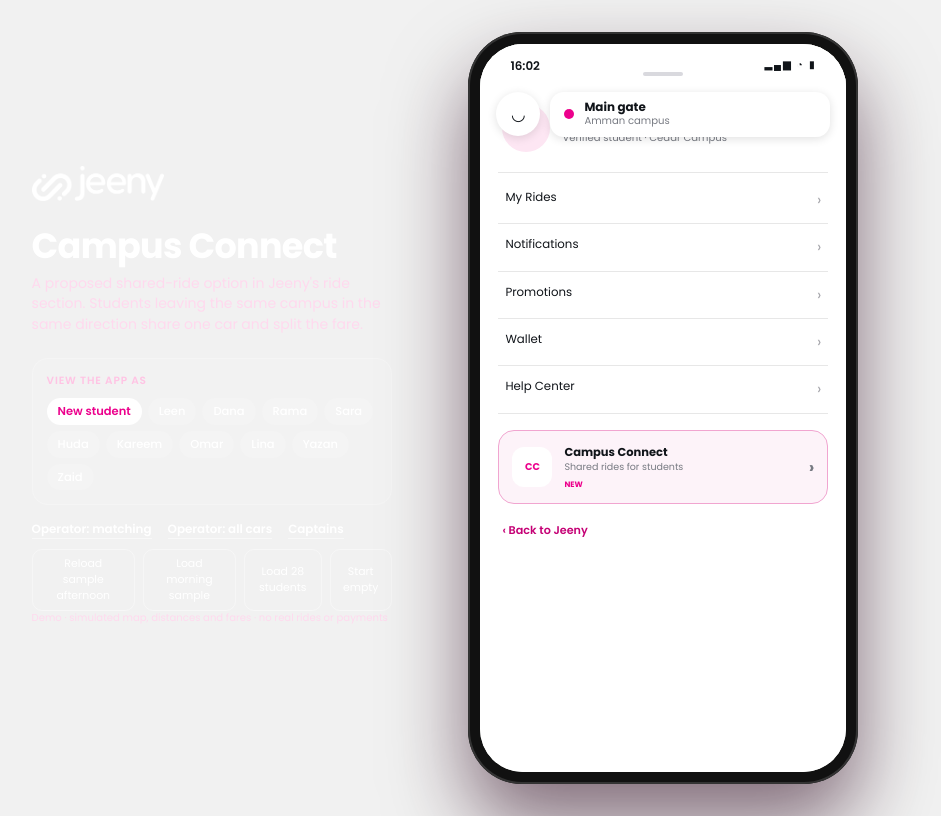
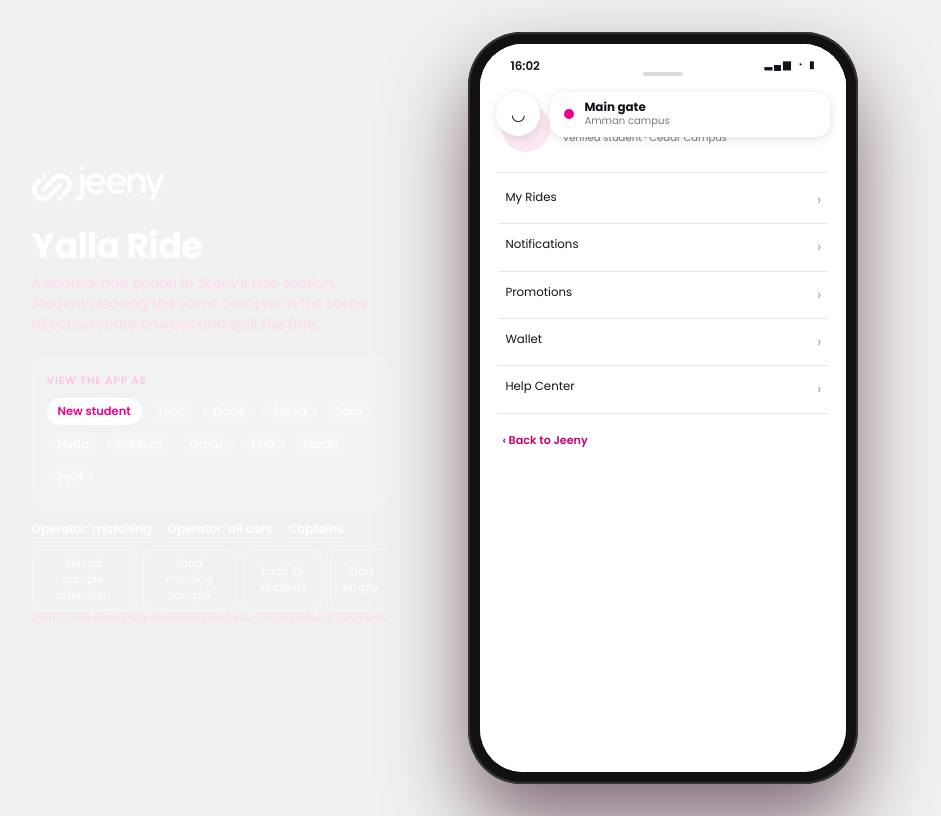
Before and after one commit to MohammadHezan/msa5an_overflow, a Flask app: page /?screen=menu in a window 1280 px wide. Shown: the whole page, without its empty margins (195-1136 px from the left). Run offline with Flask 3, Linux system fonts and the light colour scheme; data comes from the database, SQL or seed files in the repository; data that the repository does not hold is empty.

Commit message:
Show Yalla Ride as a peer Jeeny ride option

```diff
--- a/app.py
+++ b/app.py
@@ -120,10 +120,10 @@ def check_form():
 def submit_request():
     form = request.form
     if form.get("ride", "campus") != "campus":
-        flash("Demo only. This prototype books Campus Connect rides only.")
+        flash("Demo only. This prototype books Yalla Ride shared rides only.")
         return redirect(url_for("index", screen="book"))
     if not session.get("student_verified", True):
-        flash("Verify your university email to choose Campus Connect. This is a demo check only.")
+        flash("Verify your university email to choose Yalla Ride. This is a demo check only.")
         return redirect(url_for("index", screen="book", ride="campus"))
     direction = form.get("direction", "from_campus")
     class_end, class_start, stop = form.get("class_end", ""), form.get("class_start", ""), form.get("stop", "")
--- a/static/trip.js
+++ b/static/trip.js
@@ -24,7 +24,7 @@
     const selected = chosen();
     if (!selected) return;
     const label = selected.closest(".ride").querySelector(".ride-name").childNodes[0].textContent.trim();
-    confirm.textContent = selected.value === "campus" ? "Choose Campus Connect" :
+    confirm.textContent = selected.value === "campus" ? "Choose Yalla Ride" :
       selected.value === "comfort" ? "Confirm Comfort" : `Confirm ${label}`;
   };
   const previewFor = (estimate, direction) => {
--- a/templates/phone.html
+++ b/templates/phone.html
@@ -4,7 +4,7 @@
   <meta charset="utf-8">
   <meta name="viewport" content="width=device-width, initial-scale=1, viewport-fit=cover">
   <meta name="theme-color" content="#EC008C">
-  <title>Jeeny · Campus Connect</title>
+  <title>Jeeny · Yalla Ride</title>
   <link rel="preconnect" href="https://fonts.googleapis.com">
   <link rel="preconnect" href="https://fonts.gstatic.com" crossorigin>
   <link href="https://fonts.googleapis.com/css2?family=Poppins:wght@400;500;600;700&display=swap" rel="stylesheet">
@@ -27,8 +27,8 @@
   <div class="stage">
     <aside class="side">
       <img class="logo" src="{{ url_for('static', filename='jeeny-logo.png') }}" alt="Jeeny">
-      <h1>Campus Connect</h1>
-      <p>A proposed shared-ride option in Jeeny's ride section. Students leaving the same campus in the same direction share one car and split the fare.</p>
+      <h1>Yalla Ride</h1>
+      <p>A shared-ride option in Jeeny's ride section. Students leaving the same campus in the same direction share one car and split the fare.</p>
       <div class="side-card">
         <p class="side-label">View the app as</p>
         <div class="people">
@@ -129,7 +129,6 @@
             <nav class="menu-links" aria-label="App menu">
               <a href="{{ url_for('index', screen='book') }}">My Rides <span>›</span></a><a href="{{ url_for('index', screen='book') }}">Notifications <span>›</span></a><a href="{{ url_for('index', screen='book') }}">Promotions <span>›</span></a><a href="{{ url_for('index', screen='book') }}">Wallet <span>›</span></a><a href="{{ url_for('index', screen='book') }}">Help Center <span>›</span></a>
             </nav>
-            <a class="campus-menu-card" href="{{ url_for('index', screen='book', ride='campus') }}"><span class="campus-cap">CC</span><span><strong>Campus Connect</strong><small>Shared rides for students</small><em>NEW</em></span><b>›</b></a>
             <a class="menu-back" href="{{ url_for('index') }}">‹ Back to Jeeny</a>
           </section>
         {% elif not selected and screen != "book" %}
@@ -148,7 +147,6 @@
             </a>
             <a class="whereto" href="{{ url_for('index', screen='book') }}"><span aria-hidden="true">⌕</span> Where to? <span class="skip">Skip</span></a>
             <div class="home-recent"><span>◷</span><span><strong>Cedar Campus</strong><small>Amman, Jordan</small></span><button type="button" aria-label="Save Cedar Campus">♡</button></div>
-            <a class="campus-home-entry" href="{{ url_for('index', screen='book', ride='campus') }}"><span class="campus-cap">CC</span><span><strong>Campus Connect</strong><small>Shared rides for students</small></span><b>›</b></a>
           </section>
 
         {% elif not selected and screen == "book" %}
@@ -171,8 +169,8 @@
               {% endfor %}
               {% set campus_price = initial.get("shared", 0) %}
               {% if student_verified|default(true) %}<label class="ride campus-ride" id="campus-row"><input type="radio" name="ride" value="campus" id="ride-campus"{% if request.args.get("ride") == "campus" %} checked{% endif %}>
-              {% else %}<div class="ride campus-ride locked" id="campus-row" role="button" tabindex="0" aria-label="Verify your university email to unlock Campus Connect">{% endif %}
-                <img src="{{ url_for('static', filename='rides/campus.webp') }}" alt=""><span class="ride-name">Campus Connect <em>Students</em><small>{% if student_verified|default(true) %}Share with students going your way{% else %}Verify your university email{% endif %}</small></span>
+                {% else %}<div class="ride campus-ride locked" id="campus-row" role="button" tabindex="0" aria-label="Verify your university email to unlock Yalla Ride">{% endif %}
+                 <img src="{{ url_for('static', filename='rides/campus.webp') }}" alt=""><span class="ride-name">Yalla Ride <em>Students</em><small>{% if student_verified|default(true) %}Share with students going your way{% else %}Verify your university email{% endif %}</small></span>
                 <span class="campus-price"><b>from <span id="shared">{{ campus_price | jod }}</span></b><s id="campus-solo">{{ initial.get("solo", 0) | jod }}</s><small id="campus-saving">save ~{{ initial.get("save_percent", ((100 * (initial.get("solo", 0) - campus_price) / initial.get("solo", 1))|round|int)) }}%</small></span>
                 {% if not student_verified|default(true) %}<button class="verify-row-button" type="button" id="open-verification">Verify</button></div>{% else %}</label>{% endif %}
               {% set price = initial.get("box", initial.get("solo", 0)) %}
@@ -181,7 +179,7 @@
             <script type="application/json" id="estimates">{{ estimates | tojson }}</script>
             <div class="rides-foot"><p class="demo-note" id="demo-note" role="status"></p><button class="cta" type="button" id="confirm">Confirm Economy</button></div>
             <section class="campus-details" id="campus-details" aria-labelledby="details-title" hidden>
-              <div class="details-heading"><button type="button" class="round square" id="details-back" aria-label="Back to ride options">‹</button><div><h2 id="details-title">Campus Connect</h2><small>Verified student · Cedar Campus</small></div></div>
+              <div class="details-heading"><button type="button" class="round square" id="details-back" aria-label="Back to ride options">‹</button><div><h2 id="details-title">Yalla Ride</h2><small>Verified student · Cedar Campus</small></div></div>
               <div class="details-scroll">
                 <fieldset class="choice three gender-choice"><legend>I am</legend><label><input type="radio" name="gender" value="woman" checked disabled><span>Woman</span></label><label><input type="radio" name="gender" value="man" disabled><span>Man</span></label></fieldset>
                 <fieldset class="choice direction-choice"><legend>Direction</legend><label><input type="radio" name="direction" value="to_campus" disabled><span>To campus</span></label><label><input type="radio" name="direction" value="from_campus" checked disabled><span>From campus</span></label></fieldset>
```
Also changed, not shown: replit.md (+1 -0 lines), tests/test_ride_option_ui.py (+49 -0 lines).
